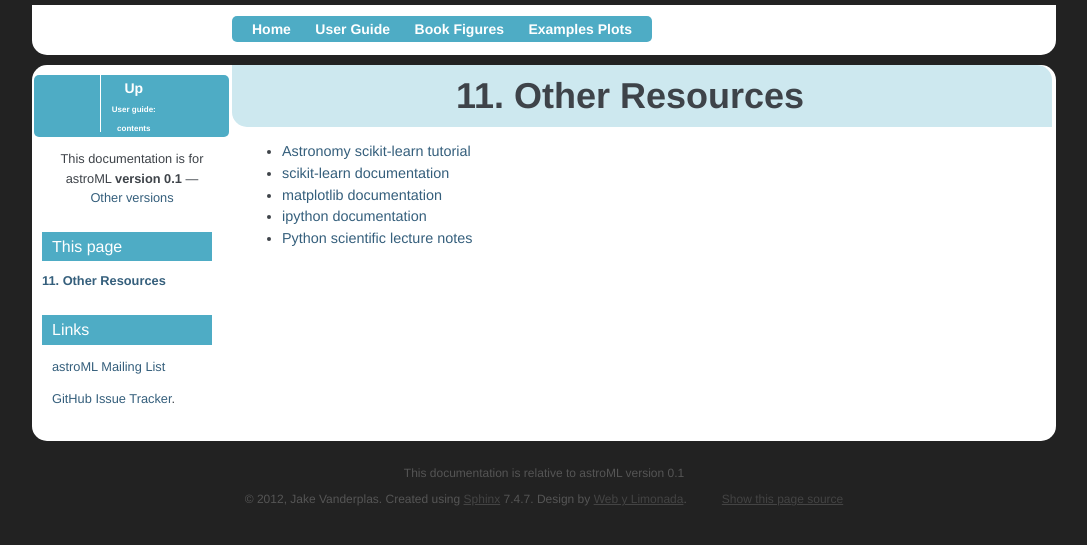
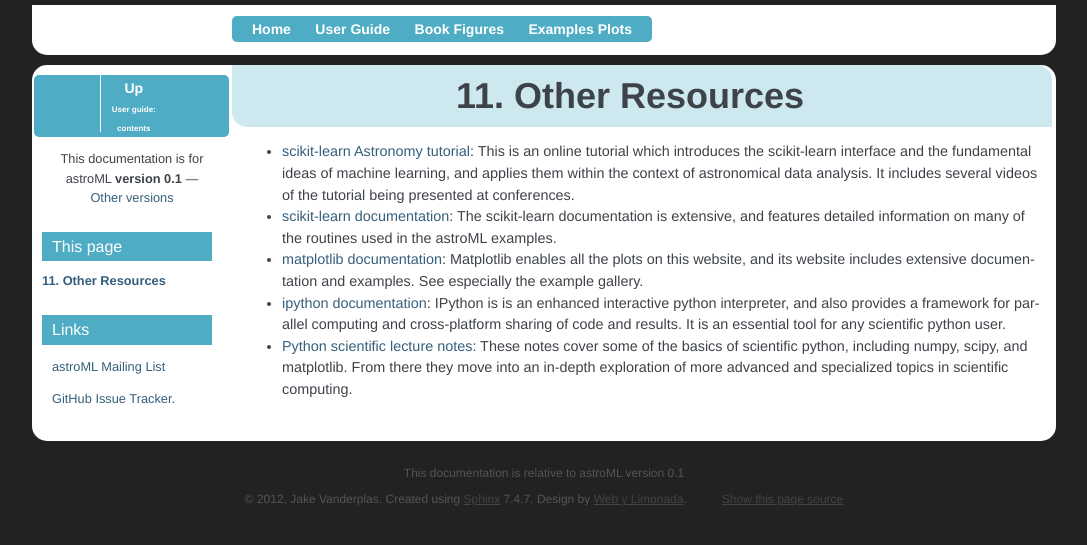
Before and after one commit to astroML/astroML, a Sphinx documentation site: the page built from doc/user_guide/resources.rst, in a window 1280 px wide. Shown: the top 545 px of the page, without its empty margins (96-1183 px from the left). Built offline with Sphinx 7.4.7, drawn with Linux system fonts in a browser that asks for light colours; formulas are drawn with MathJax 3; pages that are not in the unit, such as notebooks, are missing from menus; comment, search, counter and statistics services are not loaded.

```diff
--- a/doc/user_guide/resources.rst
+++ b/doc/user_guide/resources.rst
@@ -1,8 +1,26 @@
 Other Resources
 ===============
 
-* `Astronomy scikit-learn tutorial <http://astroML.github.com/sklearn_tutorial>`_
-* `scikit-learn documentation <http://scikit-learn.org>`_
-* `matplotlib documentation <http://matplotlib.org>`_
-* `ipython documentation <http://ipython.org>`_
-* `Python scientific lecture notes <http://scipy-lectures.github.com/>`_
+* `scikit-learn Astronomy tutorial <http://astroML.github.com/sklearn_tutorial>`_:
+  This is an online tutorial which introduces the scikit-learn interface and
+  the fundamental ideas of machine learning, and applies them within the
+  context of astronomical data analysis.  It includes several videos of the
+  tutorial being presented at conferences.
+
+* `scikit-learn documentation <http://scikit-learn.org>`_: The scikit-learn
+  documentation is extensive, and features detailed information on many of
+  the routines used in the astroML examples.
+
+* `matplotlib documentation <http://matplotlib.org>`_: Matplotlib enables
+  all the plots on this website, and its website includes extensive
+  documentation and examples.  See especially the example gallery.
+
+* `ipython documentation <http://ipython.org>`_:  IPython is is an enhanced
+  interactive python interpreter, and also provides a framework for parallel
+  computing and cross-platform sharing of code and results.  It is an
+  essential tool for any scientific python user.
+
+* `Python scientific lecture notes <http://scipy-lectures.github.com/>`_:
+  These notes cover some of the basics of scientific python, including
+  numpy, scipy, and matplotlib.  From there they move into an in-depth
+  exploration of more advanced and specialized topics in scientific computing.
```
Also changed, not shown: doc/user_guide/density_estimation.rst (+13 -12 lines), 4 other files.
